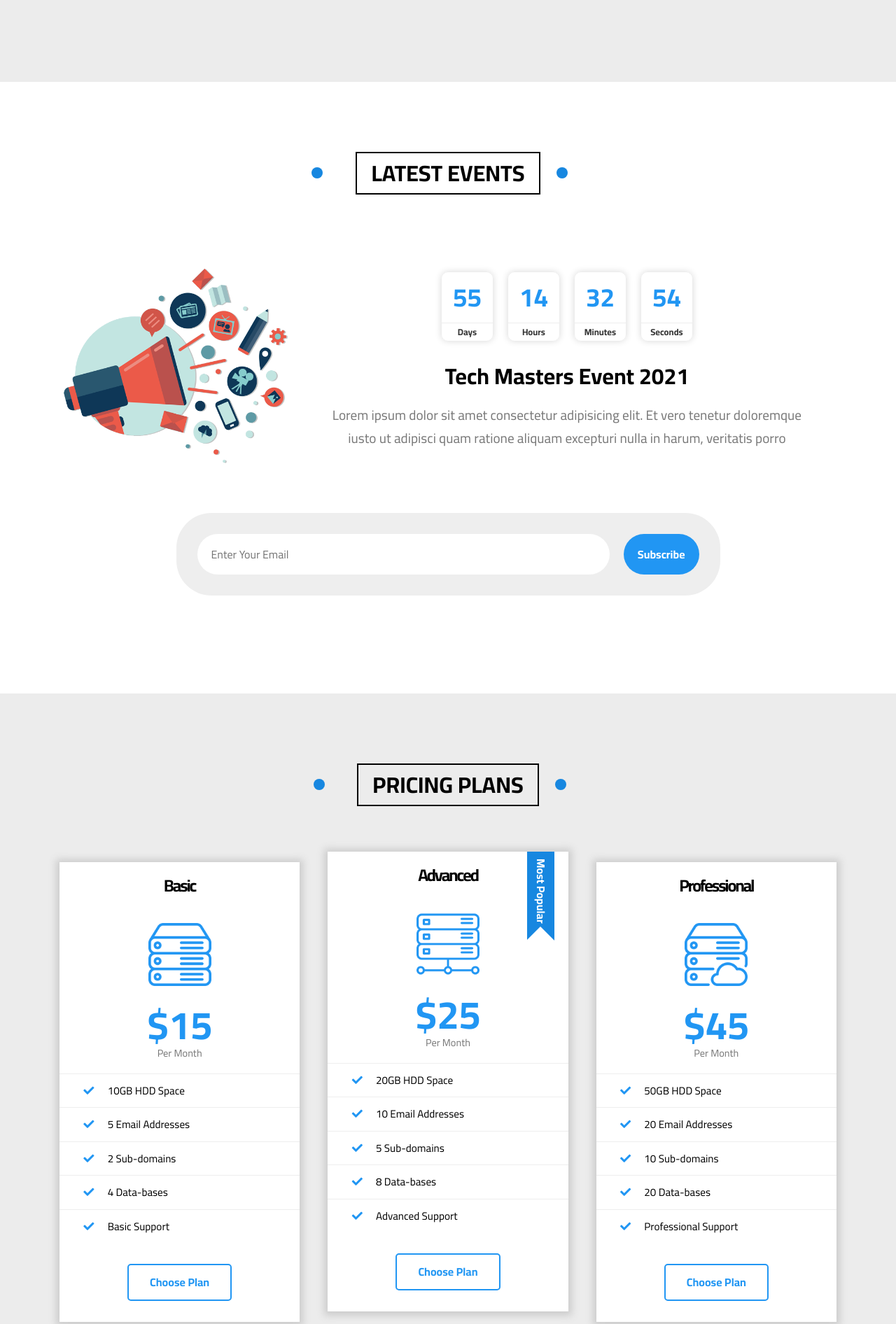
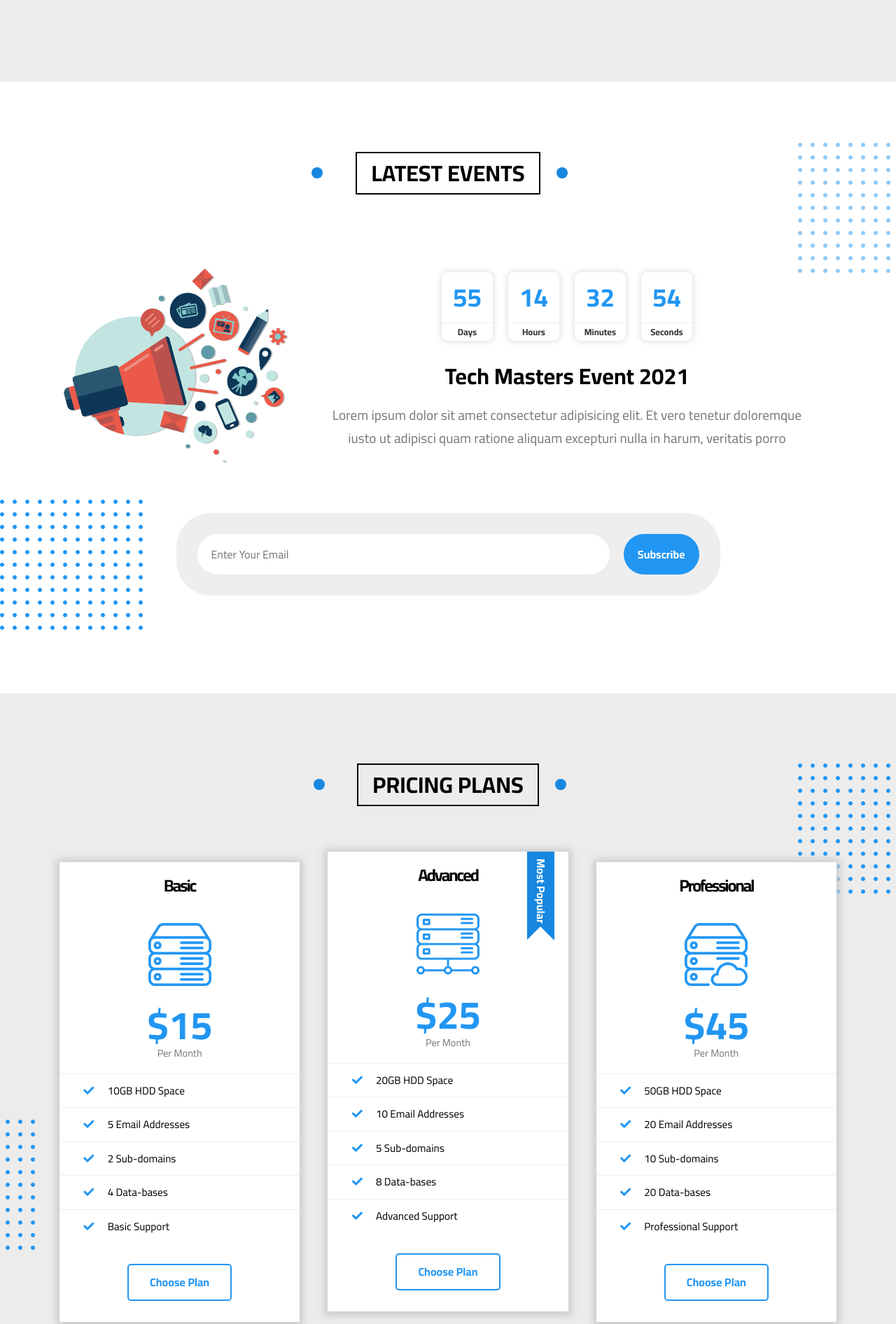
Before and after one commit to 0red0/Template-3, a plain HTML site: page index.html in a window 1280 px wide. Shown: the part 9174-11066 px from the top of the page at 70% size. Drawn offline with Linux system fonts and the light colour scheme; the site is published under a folder, as on GitHub Pages, so addresses that start at the root find nothing.

Commit message:
fixed url in css with ..

```diff
--- a/css/styles.css
+++ b/css/styles.css
@@ -997,7 +997,7 @@ main {
    overflow: hidden;
 }
 .events::before {
-   content: url(/temp3Images/dots.png);
+   content: url(../temp3Images/dots.png);
    position: absolute;
    top: 10%;
    right: -5%;
@@ -1005,7 +1005,7 @@ main {
    z-index: -1;
 }
 .events::after {
-   content: url("/temp3Images/dots.png");
+   content: url("../temp3Images/dots.png");
    position: absolute;
    bottom: 10%;
    left: 0;
@@ -1127,12 +1127,12 @@ main {
 }
 .pricing-plans::before {
    position: absolute;
-   content: url(/temp3Images/dots.png);
+   content: url(../temp3Images/dots.png);
    right: -5%;
 }
 .pricing-plans::after {
    position: absolute;
-   content: url(/temp3Images/dots.png);
+   content: url(../temp3Images/dots.png);
    bottom: 20%;
    left: -12%;
 }
@@ -1424,10 +1424,10 @@ main {
 @keyframes switch {
    0%,
    100% {
-      background: url(/temp3Images/discount-background2.jpg);
+      background: url(../temp3Images/discount-background2.jpg);
    }
    50% {
-      background: url(/temp3Images/discount-background1.jpg);
+      background: url(../temp3Images/discount-background1.jpg);
    }
 }
 .discount .info h2 {
```
